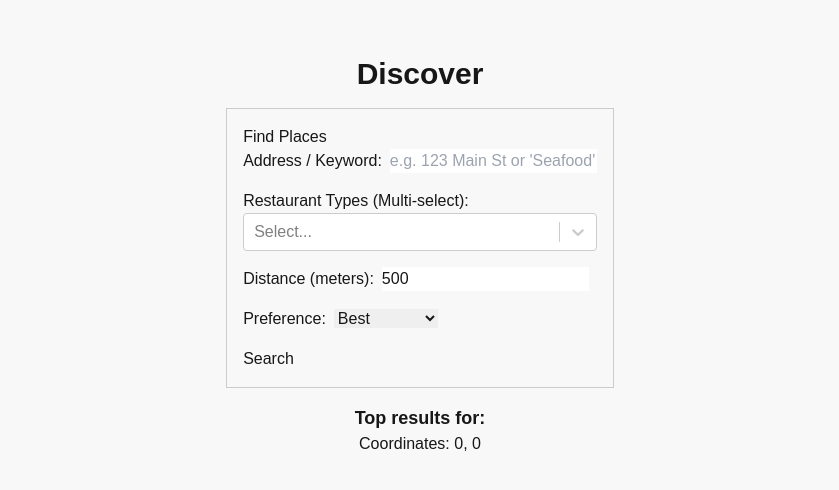
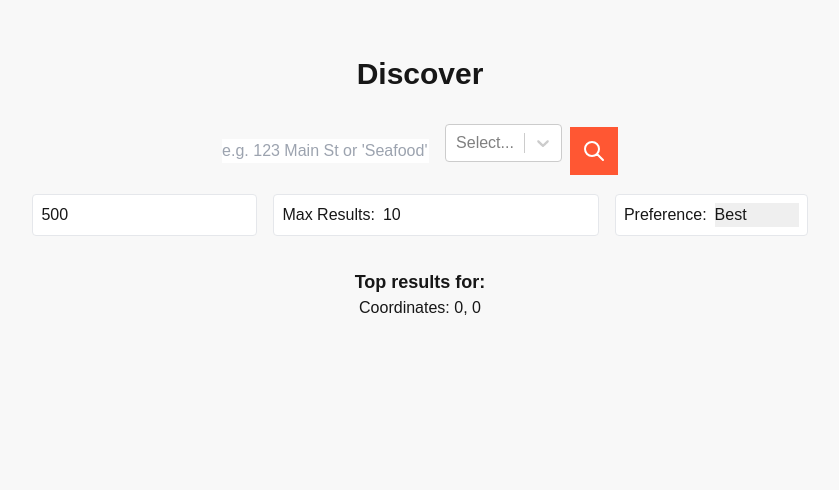
Before and after one commit to joshuacappelli/happymeals, a Next.js app: page /discover in a window 1280 px wide. Shown: the top 490 px of the page, without its empty margins (220-1059 px from the left). Built offline with nearby package versions, Linux system fonts and the light colour scheme.

Commit message:
small changes to map

```diff
--- a/src/app/discover/page.tsx
+++ b/src/app/discover/page.tsx
@@ -35,6 +35,15 @@ const DiscoverPage = () => {
     }, [coordinates]);
 
     const handleFetchPlaces = async (maxresults : number, radius : number, primarytypes : string[], preference : string) => {
+
+        handleSearch(address);
+
+        console.log("coordinates", coordinates);
+        console.log("address", address);
+        console.log("maxresults", maxresults);
+        console.log("radius", radius);
+        console.log("primarytypes", primarytypes);
+        console.log("preference", preference);
 
         if (coordinates.lat === 0 && coordinates.lng === 0) {
             return;
--- a/src/components/ui/searchpanel.tsx
+++ b/src/components/ui/searchpanel.tsx
@@ -25,7 +25,9 @@ interface PlacesSelectionPanelProps {
  */
 const PlacesSelectionPanel: React.FC<PlacesSelectionPanelProps> = ({ onSearch }) => {
   // If you want to store the address in context, you can use it here:
-  const { address, setAddress } = useContext(SearchContext);
+  const { setAddress } = useContext(SearchContext);
+
+  const [searchTerm, setSearchTerm] = useState<string>("");
 
   // setting how many results to return
   const [maxResults, setMaxResults] = useState<number>(10);
@@ -39,33 +41,40 @@ const PlacesSelectionPanel: React.FC<PlacesSelectionPanelProps> = ({ onSearch })
   // For preference (MUST be a valid v1 value, like "BEST", "DISTANCE", or "RANK_PREFERENCE_UNSPECIFIED")
   const [preference, setPreference] = useState<string>("BEST");
 
-  // “Search” button handler
+  // "Search" button handler
   const handleSearch = () => {
     // Convert the MultiValue[] to a string[] of the .value
+    console.log("restaurantType before mapping", restaurantType);
+    restaurantType.forEach(item => console.log(item.value));
     const primaryTypes = restaurantType.map((item) => item.value);
+    setAddress(searchTerm);
 
     // Send these up to the parent
     onSearch(maxResults, distance, primaryTypes, preference);
   };
 
   return (
-    <div style={{ padding: "1rem", border: "1px solid #ccc" }}>
-      <h2>Find Places</h2>
+    <div className="flex flex-col items-center w-full justify-center pt-4">
 
+      {/* Row for Address / Keyword input and Restaurant Types */}
+      <div className="flex flex-row justify-center items-center mb-4">
         {/* 1. Address / Keyword input */}
-      <div style={{ marginBottom: "1rem" }}>
-        <label style={{ marginRight: "0.5rem" }}>Address / Keyword:</label>
+        <div className="mr-4">
           <input
             type="text"
             placeholder="e.g. 123 Main St or 'Seafood'"
-          value={address}
-          onChange={(e) => setAddress(e.target.value)}
+            value={searchTerm}
+            onChange={(e) => setSearchTerm(e.target.value)}
+            onKeyDown={(e) => {
+              if (e.key === "Enter") {
+                handleSearch();
+              }
+            }}
           />
         </div>
 
         {/* 2. Restaurant Types (multi-select) */}
         <div style={{ marginBottom: "1rem" }}>
-        <label>Restaurant Types (Multi-select):</label>
           <Select
             options={restaurantTypes}
             isMulti
@@ -74,24 +83,48 @@ const PlacesSelectionPanel: React.FC<PlacesSelectionPanelProps> = ({ onSearch })
           />
         </div>
 
+        <button
+        onClick={handleSearch}
+        className="ml-2 bg-crimson text-white p-3 hover:bg-crimson/80 transition duration-300 focus:ring-2 focus:ring-crimson-300">
+        <svg xmlns="http://www.w3.org/2000/svg" className="h-6 w-6" fill="none" viewBox="0 0 24 24" stroke="currentColor">
+          <path strokeLinecap="round" strokeLinejoin="round" strokeWidth="2" d="M21 21l-6-6m2-5a7 7 0 11-14 0 7 7 0 0114 0z" />
+        </svg>
+      </button>
+
+      </div>
+
+      {/* Row for Distance, Max Results, and Preference */}
+      <div className="flex flex-row mb-4">
         {/* 3. Distance (number input) */}
-      <div style={{ marginBottom: "1rem" }}>
-        <label style={{ marginRight: "0.5rem" }}>Distance (meters):</label>
+        <div className="rounded border p-2 mr-4 bg-white">
           <input
             type="number"
             value={distance}
             onChange={(e) => setDistance(Number(e.target.value))}
             min={1}
             step={100}
+            style={{ appearance: 'none', MozAppearance: 'textfield' }}
+          />
+        </div>
+
+        {/* Max Results */}
+        <div className="rounded border p-2 mr-4 bg-white">
+          <label className="mr-2">Max Results:</label>
+          <input
+            type="number"
+            value={maxResults}
+            onChange={(e) => setMaxResults(Number(e.target.value))}
+            style={{ appearance: 'none', MozAppearance: 'textfield' }}
           />
         </div>
 
         {/* 4. Rank Preference (single select) */}
-      <div style={{ marginBottom: "1rem" }}>
-        <label style={{ marginRight: "0.5rem" }}>Preference:</label>
+        <div className="rounded border p-2 bg-white">
+          <label className="mr-2">Preference:</label>
           <select
             value={preference}
             onChange={(e) => setPreference(e.target.value)}
+            style={{ appearance: 'none' }}
           >
             {preferenceOptions.map((opt) => (
               <option key={opt.value} value={opt.value}>
@@ -100,9 +133,8 @@ const PlacesSelectionPanel: React.FC<PlacesSelectionPanelProps> = ({ onSearch })
             ))}
           </select>
         </div>
+      </div>
 
-      {/* 5. "Search" button */}
-      <button onClick={handleSearch}>Search</button>
     </div>
   );
 };
```
Lines whose indentation alone changed are shown as unchanged.
